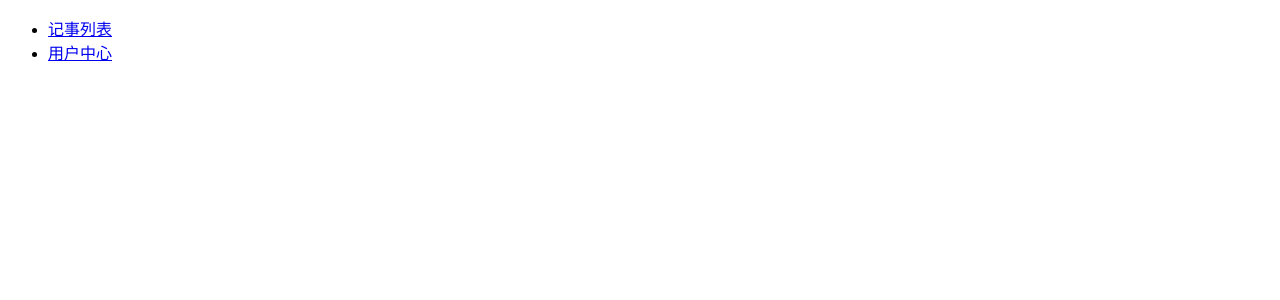
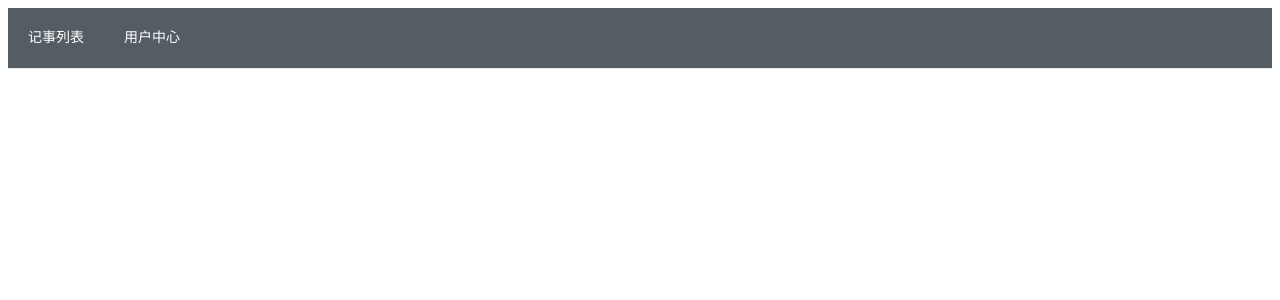
Before and after one commit to SomiaWhiteRing/vue-notes, a Vue app: page /#/home in a window 1280 px wide. Shown: the top 300 px of the page. Built offline with nearby package versions, Linux system fonts and the light colour scheme.

Commit message:
使用notify替换alart，使用elementUI绘制home与Add

```diff
--- a/src/views/Home.vue
+++ b/src/views/Home.vue
@@ -1,11 +1,18 @@
 <!-- 我的页面 -->
 <template>
   <div class='my_page'>
+    <el-menu :default-active="activeIndex"
+    class="el-menu-demo"
+    mode="horizontal"
+    router
+    background-color="#545c64"
+    text-color="#fff"
+    active-text-color="#ffd04b"
+    @select="handleSelect">
+      <el-menu-item index="List">记事列表</el-menu-item>
+      <el-menu-item index="User">用户中心</el-menu-item>
+    </el-menu>
     <router-view />
-    <ul>
-      <li><router-link :to="{name: 'List'}">记事列表</router-link></li>
-      <li><router-link :to="{name: 'User'}">用户中心</router-link></li>
-    </ul>
   </div>
 </template>
 
--- a/src/views/Login.vue
+++ b/src/views/Login.vue
@@ -79,28 +79,44 @@ export default {
     },
     login () {
       if (localStorage.getItem('password') === null) {
-        alert('您还未设置密码!请前往设置密码界面进行初次设置.')
+        this.$notify({
+          title: '您还未设置密码!',
+          message: '请于修改密码界面进行初次设置',
+          type: 'warning'
+        })
         this.inReg = true
         return
       }
       if (this.password === localStorage.getItem('password')) {
         this.$router.push('/home/list')
       } else {
-        alert('密码错误!')
+        this.$notify.error({
+          title: '您输入的密码有误!'
+        })
       }
     },
     reg () {
       if (this.NewPass === this.rePass) {
         if ((localStorage.getItem('password') === null) || (localStorage.getItem('password') === this.password)) {
-          alert('新密码设置成功!现在返回登录界面.')
+          this.$notify({
+            title: '密码设置成功!',
+            message: '现在返回登陆界面',
+            type: 'success'
+          })
           localStorage.setItem('password', this.NewPass)
           this.password = this.NewPass
           this.inReg = false
         } else {
-          alert('旧密码不正确!')
+          this.$notify.error({
+            title: '密码错误!',
+            message: '请检查密码输入是否正确'
+          })
         }
       } else {
-        alert('两次密码输入不相同!')
+        this.$notify.error({
+          title: '两次密码输入不相同!',
+          message: '请检查密码输入是否正确'
+        })
       }
     }
   }
--- a/src/views/User.vue
+++ b/src/views/User.vue
@@ -1,7 +1,10 @@
 <!-- 我的页面 -->
 <template>
-  <div class='my_page'>
-    <p><button type="button" @click="add()">添加</button></p>
+  <div style="display: flex;justify-content: center;margin-top: 150px">
+    <el-card>
+    <el-row><el-button type="primary" @click="add()">添加新记事</el-button></el-row>
+    <el-row><el-button type="primary" @click="add()">关于本程序</el-button></el-row>
+    </el-card>
   </div>
 </template>
 
@@ -45,3 +48,9 @@ export default {
   }
 }
 </script>
+
+<style scoped>
+  .el-row {
+    margin-bottom: 20px;
+  }
+</style>
```
